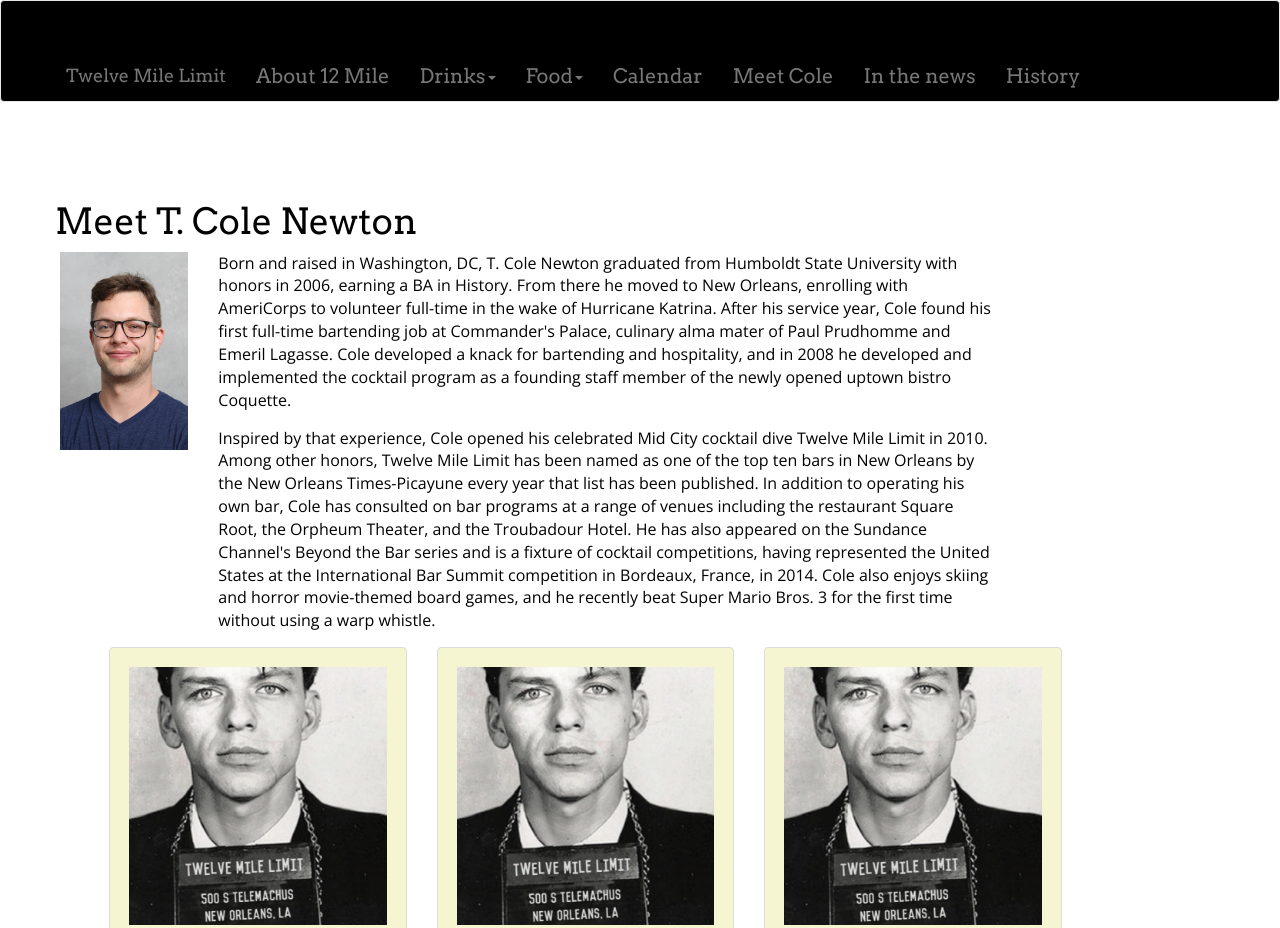
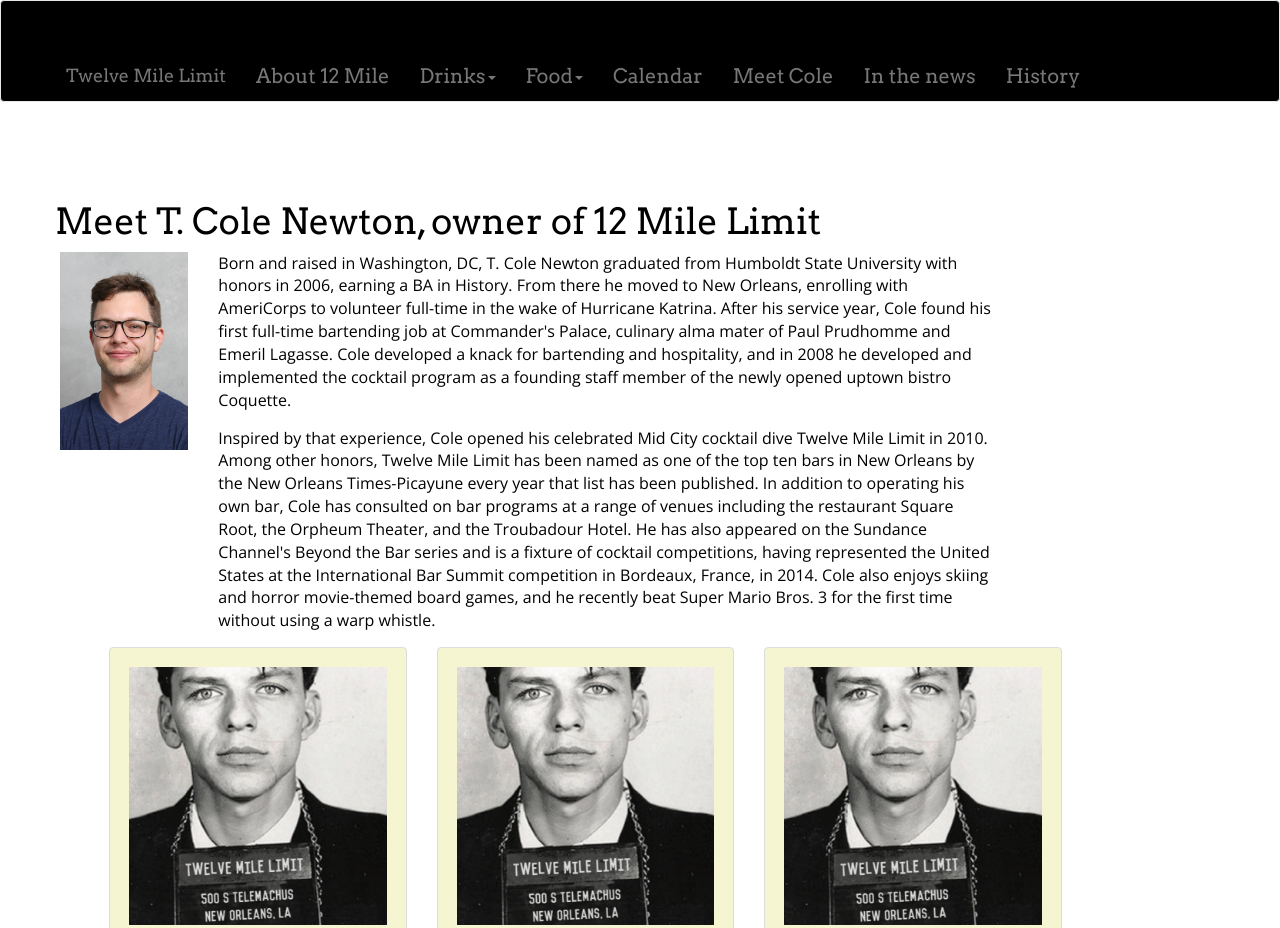
Before and after one commit to annewebbeking/annewebbeking.github.io, a plain HTML site: page meetcole.html in a window 1280 px wide. Shown: the top 928 px of the page. Drawn offline with nearby package versions, Linux system fonts and the light colour scheme.

Commit message:
twelve mile

```diff
--- a/meetcole.html
+++ b/meetcole.html
@@ -80,7 +80,7 @@
     <div class="col-sm-2 col-md-1">
     </div>
     <wrapper>
-    <h1>Meet T. Cole Newton</h1>
+    <h1>Meet T. Cole Newton, owner of 12 Mile Limit</h1>
     </wrapper>
 
 
@@ -173,7 +173,6 @@
     </div>
     </div>
 
-      <p class="mytext">"With so much drama in the world, it can be difficult to remember that we are all part of a greater community tied together by love, decency and kindness. I share some responsibility for the darkness, I suppose - I write about bar ownership and my focus tends to be the negatives: rape culture, gentrification, entitlement and so on. A lot of bad things happen in bars, and we shouldn't ignore them." ...</p>
 
 
 
```
